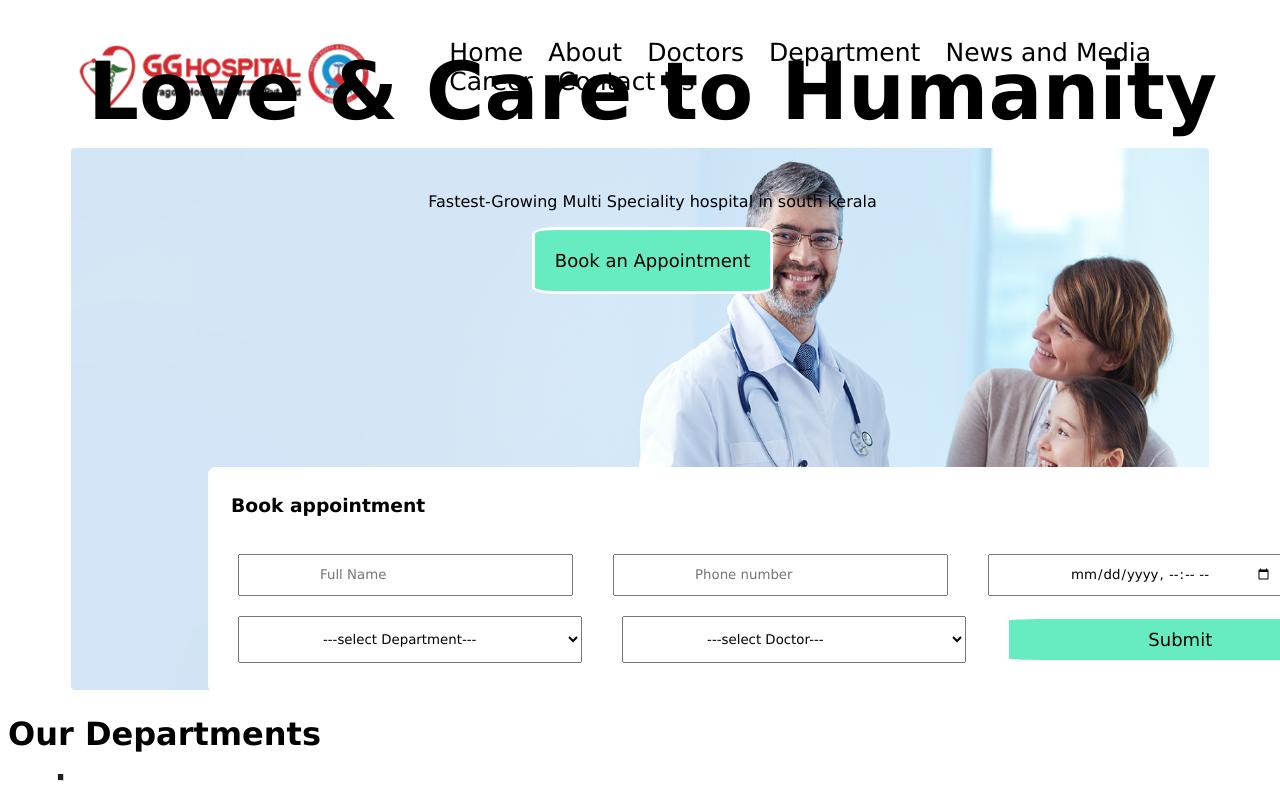
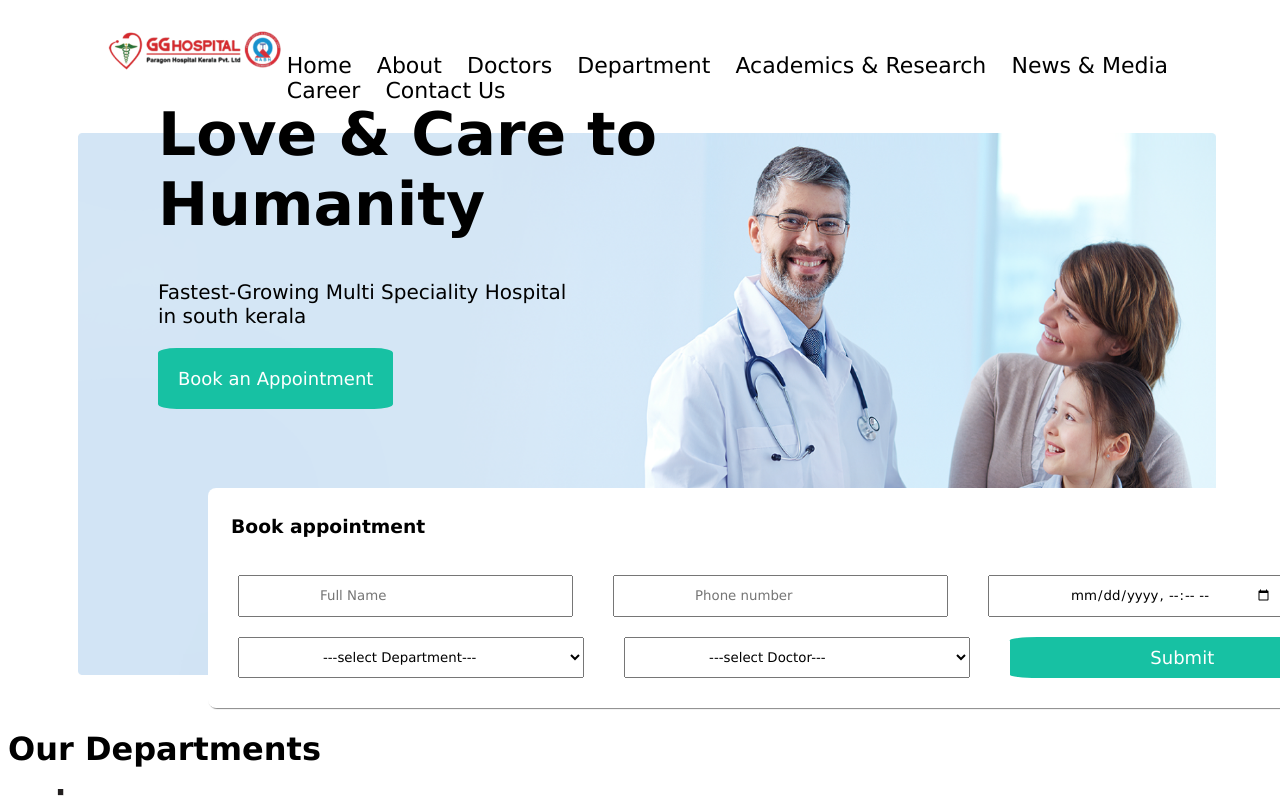
Before and after one commit to MJ-2001-7-12/html-css-training, a plain HTML site: page portfolio/GGhospital/Home.html in a window 1280 px wide. Shown: the top 800 px of the page. Drawn offline with Linux system fonts and the light colour scheme.

Commit message:
fix:- latest version upload

```diff
--- a/portfolio/GGhospital/Home.html
+++ b/portfolio/GGhospital/Home.html
@@ -11,21 +11,22 @@
     <div class="inn">
     <img src="navbar\image 24.png"></div>
     <nav class="navbar">
-    <a href="#home">Home</a>
+    <a href="#Home">Home</a>
     <a href="#aboutus">About</a>
     <a href="#doctors">Doctors</a>
     <a href="#department">Department</a>
-    <a href="#newsandmedia">News and Media</a>
-    <a href="career">Career</a>
-    <a href="contactus">Contact Us</a>
+    <a href="#academics">Academics & Research</a>
+    <a href="#newsandmedia">News & Media</a>
+    <a href="#career">Career</a>
+    <a href="#contactus">Contact Us</a>
     </nav>
     </header>
 <body>
 <div class="both">
 <img src="image 23.png" width="90%">
 <div class="text">
-<h1>Love & Care to Humanity</h1>
-<p>Fastest-Growing Multi Speciality hospital in south kerala</p>
+<h1>Love & Care to <br>Humanity</h1>
+<p>Fastest-Growing Multi Speciality Hospital <br>in south kerala</p>
 <button class="b">Book an Appointment</button>
 </div>
 
--- a/portfolio/GGhospital/ggcss.css
+++ b/portfolio/GGhospital/ggcss.css
@@ -6,31 +6,38 @@
 
 .both {
     position: relative;
-    text-align: center;
+    text-align:left;
+  }
+  .both img{
+    margin:30px;
+    margin-left: 70px;
   }
 
   .text {
     position: absolute;
-    bottom: 400px;
-    left: 80px;
+    bottom: 300px;
+    left: 150px;
   }
 
   .text h1{
-    font-size: 80px;
+    font-size: 60px;
+  }
+  .text p{
+    font-size: 20px;
   }
   .b {
-    background-color: rgb(103, 235, 193);
-    color: black;
-    border: solid white;
-    border-radius: 10%;
+    background-color: #17C1A3;
+    color: white;
+    border-radius: 8%;
     text-align: center;
     padding:20px;
     font-size: 18px;
     cursor: pointer;
+    border:0px;
   }
 
   .b:hover {
-    background-color: rgb(35, 142, 130);
+    background-color:rgb(24, 160, 97) ;
     color: white;
   }
 
@@ -41,6 +48,7 @@
     bottom: 1px;
     left: 200px;
     border-radius:8px;
+    box-shadow: 1px 1px 1px 0px #888888;
 }
 
 .sec1 , .sec2{
--- a/portfolio/GGhospital/navbar/nav.css
+++ b/portfolio/GGhospital/navbar/nav.css
@@ -1,12 +1,14 @@
 header{
     position: relative;
-    padding: 30px;
+    padding-top: 20px;
+    padding-left: 20px;
     background-color:white;
     justify-content: space-between;
 
 }
 header img{
-    margin-left: 40px;
+    margin-left: 80px;
+    width:70%;
 }
 .h{
     display: flex;
@@ -16,14 +18,14 @@ header img{
     flex:1;
 }
 .navbar{
-    flex:2;
+    flex:4;
+    margin-top: 25px;
 
 }
 header .navbar a{
     color:black;
     padding:10px;
-    text-align:end;
-    font-size: 25px;
+    font-size: 22px;
     cursor:pointer;
     text-decoration: none;
 }
```
Also changed, not shown: portfolio/360_F_612060144_QDDvLVFcm4BJnrLhDDyqmfiA452phdRn.jpg (added), portfolio/istockphoto-519082128-612x612.jpg (added).
